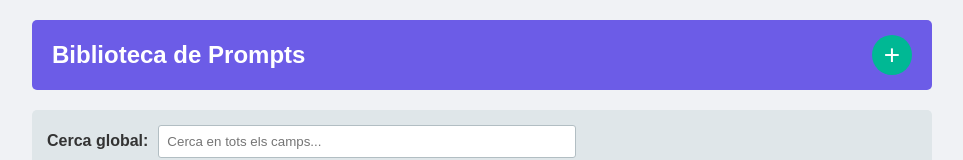
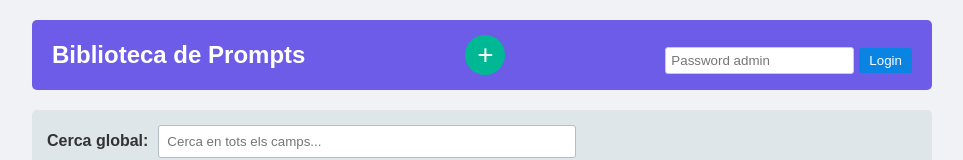
Before and after one commit to sciscar/prompt-library, a React (Create React App) app in the folder frontend/: page / in a window 1280 px wide. Shown: the top 160 px of the page, without its empty margins (158-1121 px from the left). Built offline with nearby package versions, Linux system fonts and the light colour scheme; no server answers; the database is empty.

Commit message:
Add admin authentication and delete functionality for prompts

```diff
--- a/frontend/src/App.css
+++ b/frontend/src/App.css
@@ -203,3 +203,50 @@ body {
   width: 100%;
   max-width: 400px;
 }
+
+.admin-login {
+  margin-top: 10px;
+}
+
+.admin-login input {
+  padding: 5px;
+  border: 1px solid #ccc;
+  border-radius: 3px;
+}
+
+.admin-login button {
+  margin-left: 5px;
+  padding: 5px 10px;
+  border: none;
+  background-color: #0984e3;
+  color: #fff;
+  border-radius: 3px;
+  cursor: pointer;
+}
+
+.admin-logged {
+  margin-top: 10px;
+  font-weight: bold;
+}
+
+.admin-actions {
+  margin-top: 10px;
+}
+
+.edit-btn, .delete-btn {
+  padding: 5px 10px;
+  border: none;
+  border-radius: 3px;
+  cursor: pointer;
+  margin-right: 5px;
+}
+
+.edit-btn {
+  background-color: #fdcb6e;
+  color: #2d3436;
+}
+
+.delete-btn {
+  background-color: #d63031;
+  color: #fff;
+}
--- a/frontend/src/App.js
+++ b/frontend/src/App.js
@@ -6,10 +6,12 @@ import {
   getDocs,
   addDoc,
   updateDoc,
+  deleteDoc,
   doc,
   query,
   orderBy,
 } from "firebase/firestore";
+
 
 function App() {
   const [prompts, setPrompts] = useState([]);
@@ -22,6 +24,11 @@ function App() {
     etiquetes: '',
     textPrompt: ''
   });
+  // Afegir aquests estats al component principal
+  const [adminLogged, setAdminLogged] = useState(false);
+  const [adminPasswordInput, setAdminPasswordInput] = useState("");
+  const ADMIN_PASSWORD = "1234";
+
   const [editingId, setEditingId] = useState(null);
   const [showForm, setShowForm] = useState(false);
   const [globalSearch, setGlobalSearch] = useState('');
@@ -53,6 +60,17 @@ function App() {
       [e.target.name]: e.target.value
     });
   };
+
+  const handleDelete = async (promptId) => {
+    if (!window.confirm("Estàs segur que vols esborrar aquest prompt?")) return;
+    try {
+      await deleteDoc(doc(db, "prompts", promptId));
+      fetchPrompts(); // Refresca la llista
+    } catch (error) {
+      console.error("Error esborrant el prompt:", error);
+    }
+  };
+
 
   // Funció per afegir o actualitzar un prompt
   const handleSubmit = async (e) => {
@@ -134,6 +152,33 @@ function App() {
           <button className="add-btn" onClick={() => setShowForm(!showForm)} title="Afegir prompt">
             +
           </button>
+          {/* Secció d'autenticació admin */}
+          {!adminLogged && (
+            <div className="admin-login">
+              <input
+                type="password"
+                placeholder="Password admin"
+                value={adminPasswordInput}
+                onChange={(e) => setAdminPasswordInput(e.target.value)}
+              />
+              <button onClick={() => {
+                if (adminPasswordInput === ADMIN_PASSWORD) {
+                  setAdminLogged(true);
+                  setAdminPasswordInput("");
+                } else {
+                  alert("Password incorrecte");
+                }
+              }}>
+                Login
+              </button>
+            </div>
+          )}
+          {adminLogged && (
+            <div className="admin-logged">
+              <span>Admin actiu</span>
+              <button onClick={() => setAdminLogged(false)}>Logout</button>
+            </div>
+          )}
       </header>
 
       <section className="global-search-section">
@@ -217,10 +262,17 @@ function App() {
               <div><strong>Etiquetes:</strong> {prompt.etiquetes.join(', ')}</div>
               <div><strong>Text del Prompt:</strong></div>
               <pre className="prompt-text">{prompt.textPrompt}</pre>
+
+              {adminLogged && (
+                <div className="admin-actions">
                   <button onClick={() => handleEdit(prompt)} className="edit-btn">Edita</button>
+                  <button onClick={() => handleDelete(prompt.id)} className="delete-btn">Esborra</button>
+                </div>
+              )}
             </li>
           ))}
         </ul>
+
         )}
       </section>
     </div>
```
Lines whose indentation alone changed are shown as unchanged.
